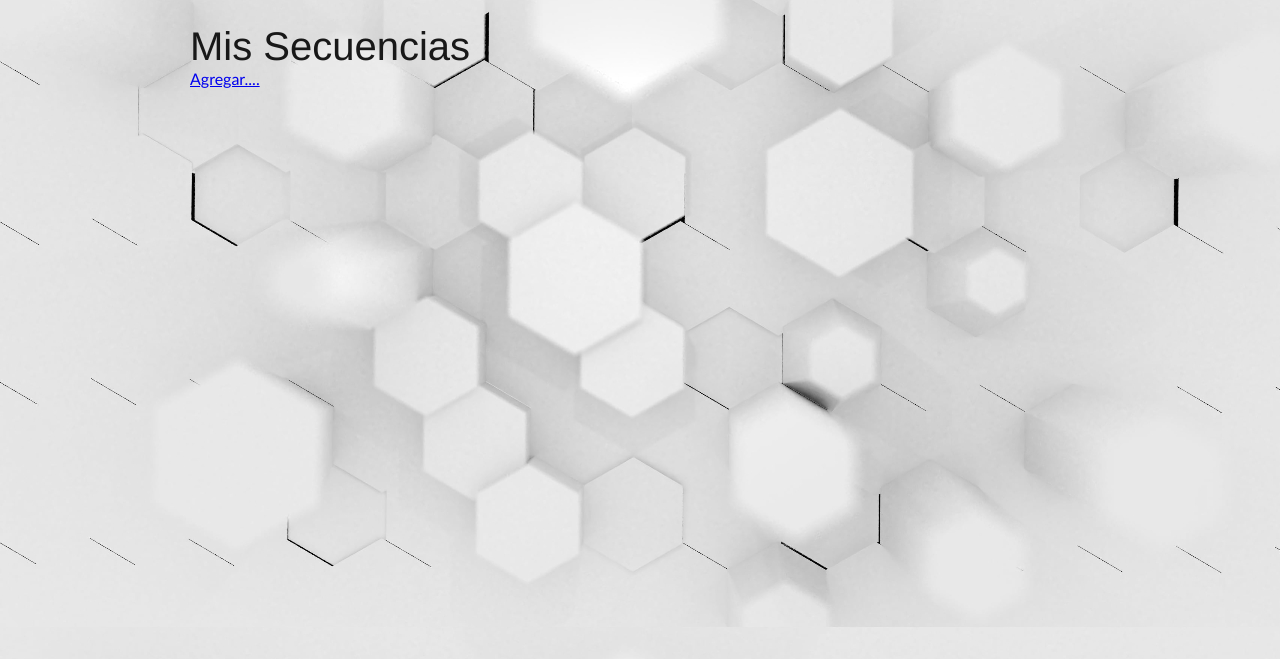
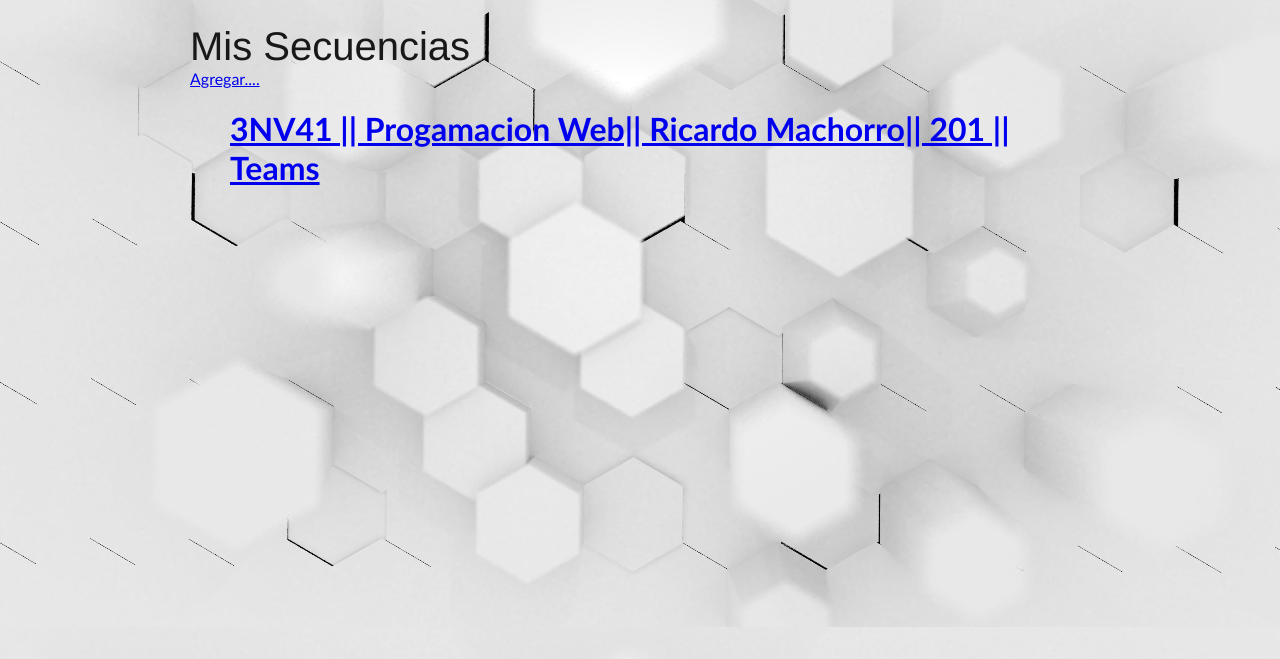
Before and after one commit to Examen3/Examen3.github.io, a plain HTML site: page buscar.html in a window 1280 px wide. Shown: the part 141-800 px from the top of the page. Drawn offline with Linux system fonts and the light colour scheme.

Commit message:
Update buscar.html

```diff
--- a/buscar.html
+++ b/buscar.html
@@ -33,7 +33,10 @@
                         Agregar....</a>
                 </div>
                 </header>
-            <ul id="lista" class"lista"></ul>
+            <ul id="lista" class"lista">
+            <a href="edit.html"><h1>3NV41 || Progamacion Web|| Ricardo Machorro|| 201 || Teams </h1></a>
+
+            </ul>
             <script type="module" src ="Js/ctrMostrar.js">
 
 
```
